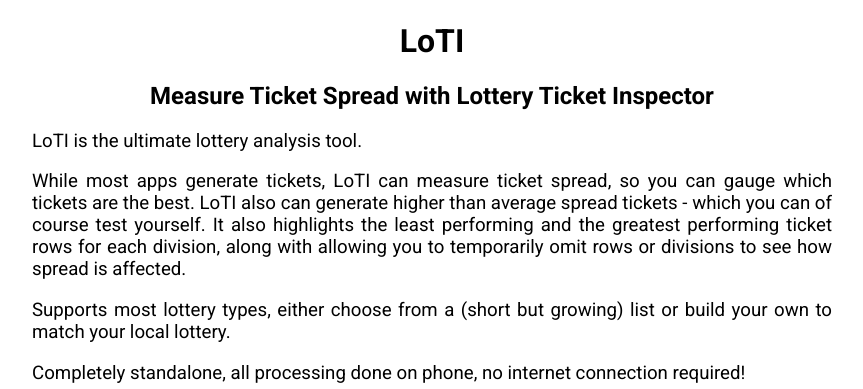
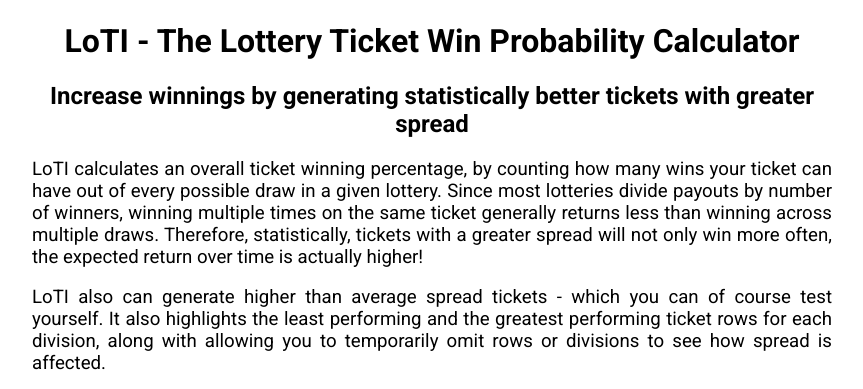
Before and after one commit to krolaw/lotiweb, a plain HTML site: page index.html in a window 1280 px wide. Shown: the part 411-800 px from the top of the page, without its empty margins (208-1071 px from the left). Drawn offline with Linux system fonts and the light colour scheme.

Commit message:
Improved wording

```diff
--- a/index.html
+++ b/index.html
@@ -10,18 +10,24 @@
 
 <img src="images/logo.svg" class="logo"/>
 
-<h1>LoTI</h1>
-
-<h2>Measure Ticket Spread with Lottery Ticket Inspector</h2>
+<h1>LoTI - The Lottery Ticket Win Probability Calculator</h1>
 
 <div class="content">
-<p>LoTI is the ultimate lottery analysis tool.</p>
 
-<p>While most apps generate tickets, LoTI can measure ticket spread, so you can gauge which tickets are the best. LoTI also can generate higher than average spread tickets - which you can of course test yourself. It also highlights the least performing and the greatest performing ticket rows for each division, along with allowing you to temporarily omit rows or divisions to see how spread is affected.</p>
+<h2>Increase winnings by generating statistically better tickets with greater spread</h2>
+
+<p>LoTI calculates an overall ticket winning percentage, by counting how many wins your ticket can have out of every possible draw in a given lottery.
+Since most lotteries divide payouts by number of winners, winning multiple times on the same ticket generally returns less than winning across multiple draws.
+Therefore, statistically, tickets with a greater spread will not only win more often, the expected return over time is actually higher!</p>
+
+<p>LoTI also can generate higher than average spread tickets - which you can of course test yourself.
+It also highlights the least performing and the greatest performing ticket rows for each division,
+along with allowing you to temporarily omit rows or divisions to see how spread is affected.</p>
 
 <p>Supports most lottery types, either choose from a (short but growing) list or build your own to match your local lottery.</p>
 
 <p>Completely standalone, all processing done on phone, no internet connection required!</p>
+
 </div>
 
 <a href="https://play.google.com/store/apps/details?id=nz.co.prototec.loti"><img class="store" src="images/google.svg" /></a>
```
